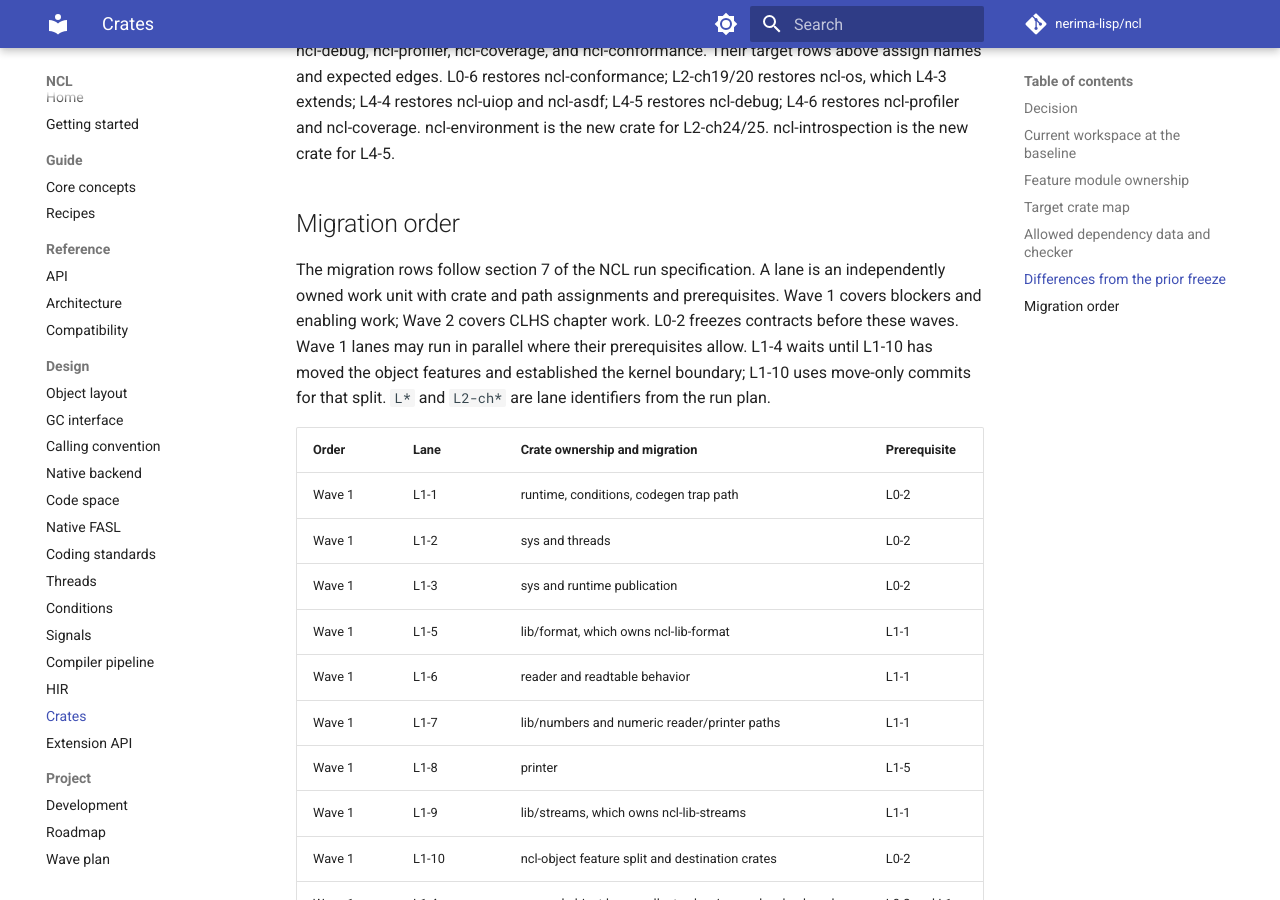
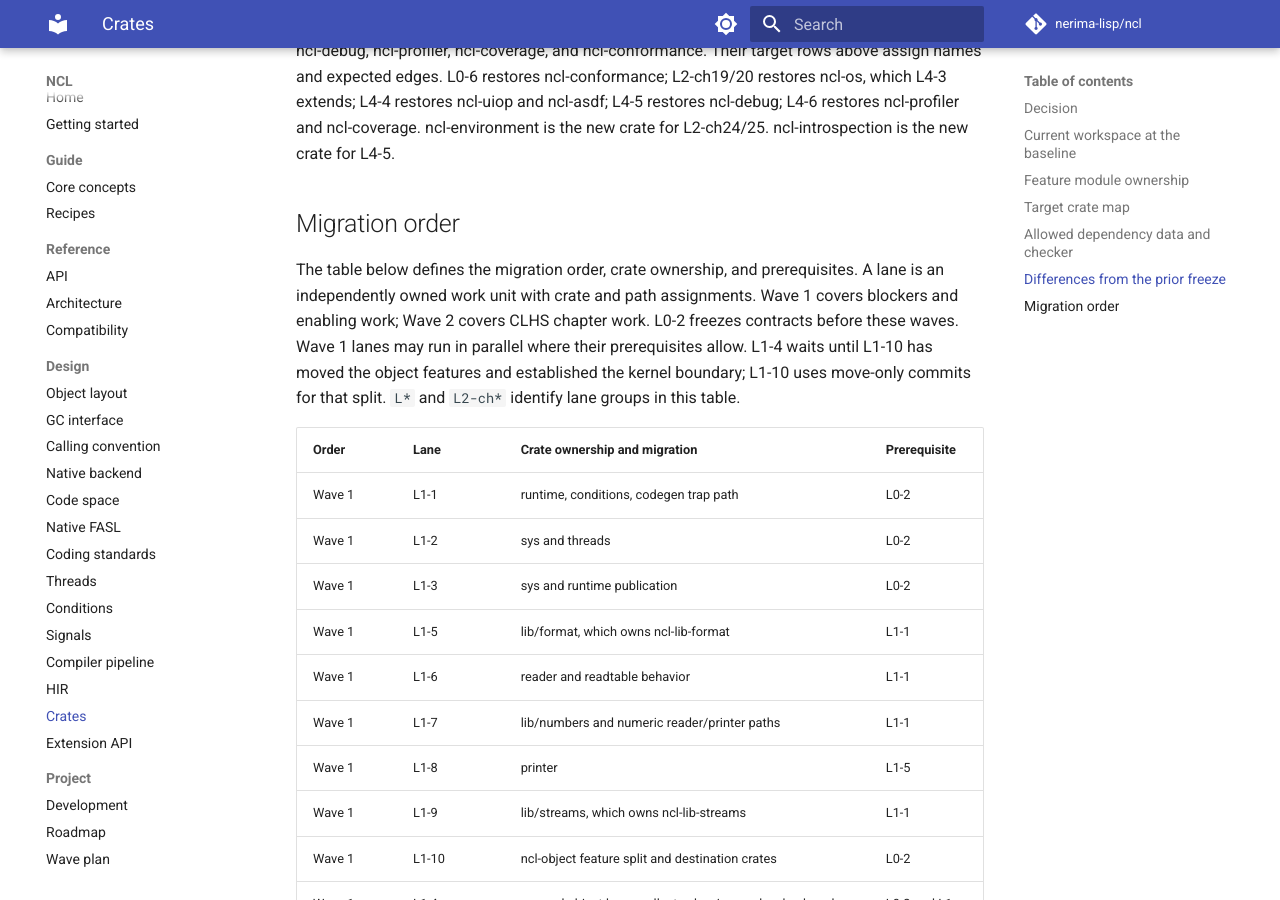
Before and after one commit to nerima-lisp/ncl, an MkDocs documentation site: the page built from docs/src/design/crates.md, in a window 1280 px wide and 900 px high, scrolled down 10814 px. Built offline with MkDocs 1.6.1 and Material for MkDocs 9.7.7, drawn with Linux system fonts in a browser that asks for light colours; comment, search, counter and statistics services are not loaded; some of the changed text lies outside the part shown.

Commit message:
docs: remove external migration references

```diff
--- a/docs/src/design/crates.md
+++ b/docs/src/design/crates.md
@@ -150,7 +150,7 @@
 
 ## Migration order
 
-The migration rows follow section 7 of the NCL run specification. A lane is an independently owned work unit with crate and path assignments and prerequisites. Wave 1 covers blockers and enabling work; Wave 2 covers CLHS chapter work. L0-2 freezes contracts before these waves. Wave 1 lanes may run in parallel where their prerequisites allow. L1-4 waits until L1-10 has moved the object features and established the kernel boundary; L1-10 uses move-only commits for that split. `L*` and `L2-ch*` are lane identifiers from the run plan.
+The table below defines the migration order, crate ownership, and prerequisites. A lane is an independently owned work unit with crate and path assignments. Wave 1 covers blockers and enabling work; Wave 2 covers CLHS chapter work. L0-2 freezes contracts before these waves. Wave 1 lanes may run in parallel where their prerequisites allow. L1-4 waits until L1-10 has moved the object features and established the kernel boundary; L1-10 uses move-only commits for that split. `L*` and `L2-ch*` identify lane groups in this table.
 
 | Order | Lane | Crate ownership and migration | Prerequisite |
 | --- | --- | --- | --- |
@@ -179,6 +179,6 @@
 | Wave 2 | L2-ch19/20 | pathnames and OS | Wave 1 |
 | Wave 2 | L2-ch24/25 | runtime environment and ncl-environment | Wave 1 |
 
-Give each crate and shared path one lane owner at a time. Keep root Cargo.toml with its existing FR-011 owner. Before closing a lane, record its functional-requirement evidence (FR), verification-layer results (V), conformance scoreboard diff, Rust quality checks (J), and confirmation that it added no `#[allow]` attributes. Run no more than 16 lanes concurrently. The lane rows above follow the section 7 plan.
+Give each crate and shared path one lane owner at a time. Keep root Cargo.toml with its existing FR-011 owner. Before closing a lane, record evidence for functional requirements and verification layers, the conformance scoreboard diff, Rust quality-check results, and confirmation that it added no `#[allow]` attributes. Run no more than 16 lanes concurrently.
 
 Decision D-08 requires each feature lane to start with one behavior-neutral, move-only commit. Record the selected test names and count before the move; run the same selection across source and destination crates after the move. The selection must be non-empty when the source had tests, names and count must match, and all selected tests must pass. Put behavior changes in a later commit. L1-10 applies this procedure to each moved object feature.
```
